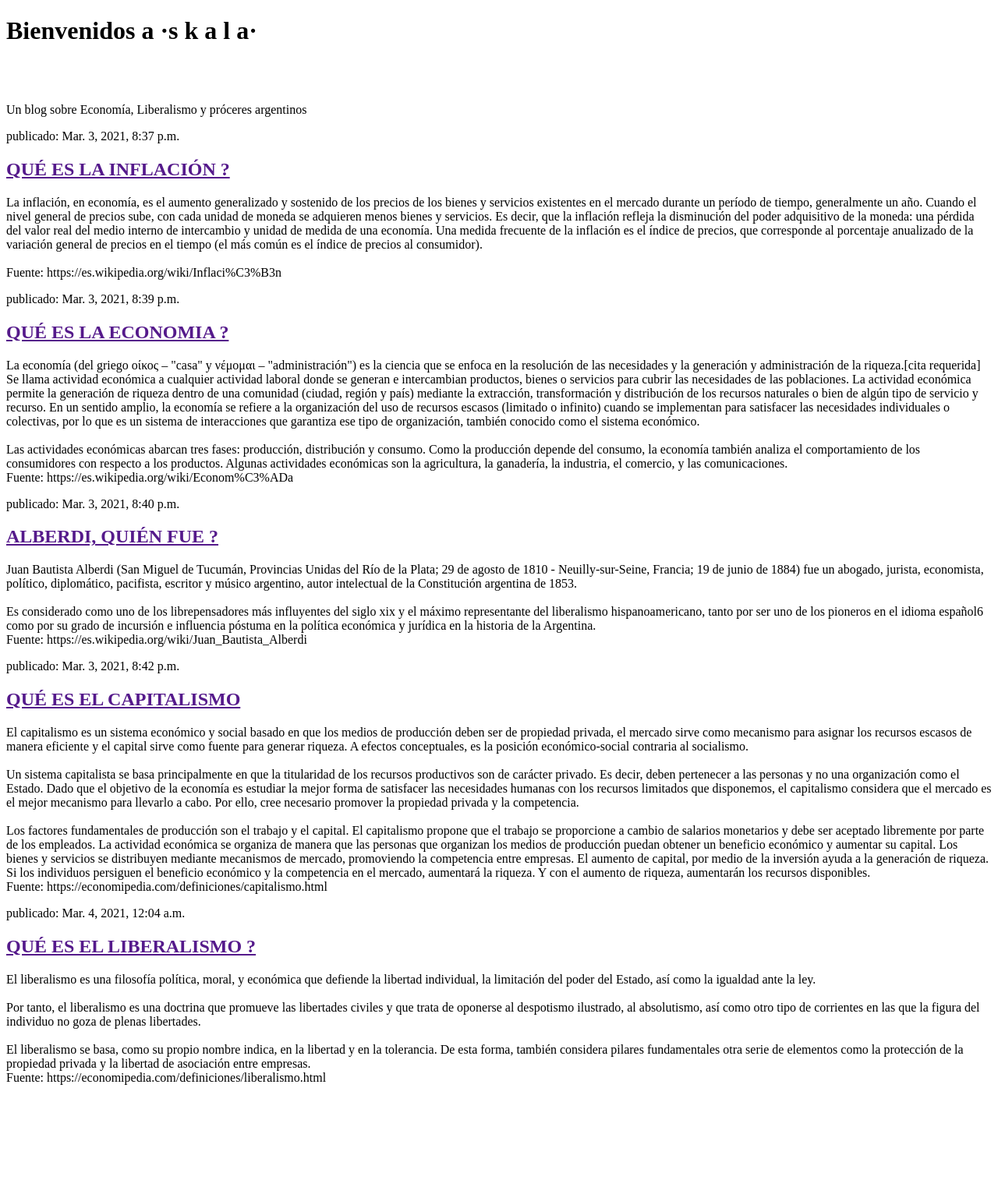
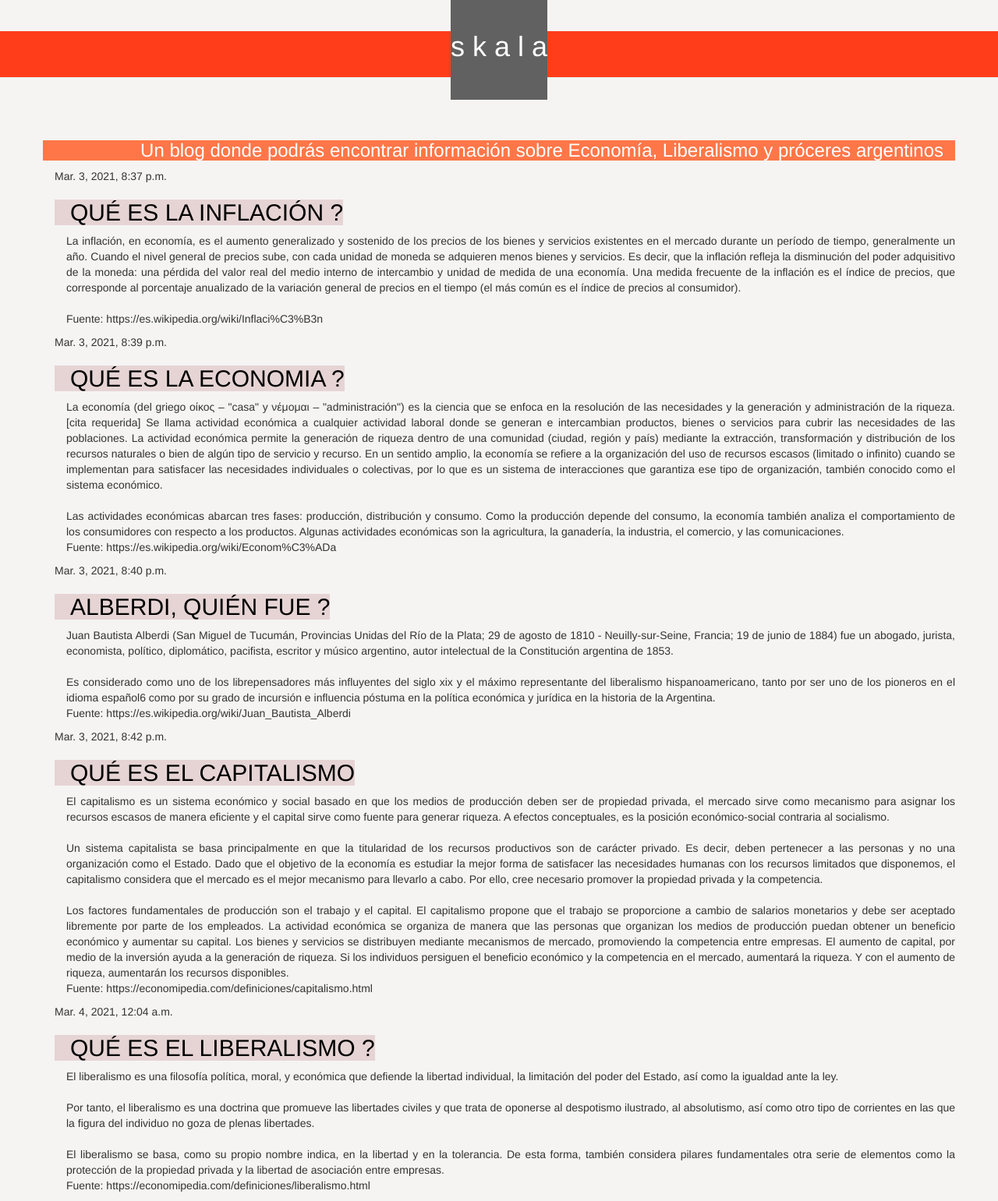
Before and after one commit to Informatorio2021COM05/blog-economico, a Django app: page / in a window 1280 px wide. Shown: the whole page at 78% size. Before the commit the page ends 1392 px from the top, so only its background shows below. Run offline with Django 3.2, Linux system fonts and the light colour scheme; data comes from the database, SQL or seed files in the repository; both versions use the stored data as it was after the commit; some libraries are stand-ins or nearby versions.

Commit message:
actualizacion de archivos

```diff
--- /dev/null
+++ b/blog/static/css/blog.css
@@ -0,0 +1,3 @@
+.subtitulo {
+    background-color: rgb(231, 247, 8);
+}
--- /dev/null
+++ b/blog/templates/blog/base.html
@@ -0,0 +1,34 @@
+{% load static %}
+<!DOCTYPE html>
+<html lang="en">
+<head>
+    <meta charset="UTF-8">
+    <meta http-equiv="X-UA-Compatible" content="IE=edge">
+    <meta name="viewport" content="width=device-width, initial-scale=1.0">
+    <link rel="stylesheet" href="//maxcdn.bootstrapcdn.com/bootstrap/3.2.0/css/bootstrap.min.css">
+    <link rel="stylesheet" href="//maxcdn.bootstrapcdn.com/bootstrap/3.2.0/css/bootstrap-theme.min.css">
+    <link rel="stylesheet" href="{% static '/blog/static/css/blog.css' %}">
+    <link rel="preconnect" href="https://fonts.gstatic.com">
+<link href="https://fonts.googleapis.com/css2?family=Open+Sans:wght@300&display=swap" rel="stylesheet">
+    <title>s k a l a</title>
+</head>
+<body style="background-color: rgba(238, 237, 235, 0.589);">
+    <div class="page-header" style="background-color: rgb(255, 61, 27); text-align: center; " >
+
+        <h1><a href="/" style="color: white; background-color: rgb(97, 97, 97);" class="jumbotron" >s k a l a </a></h1>
+    </div>
+    <div>
+        <br>
+        <br>
+        <h3 class="container" style="text-align: right; background-color: rgb(255, 118, 72); color: white;">Un blog donde podrás encontrar información sobre Economía, Liberalismo y próceres argentinos </h3>
+    </div>
+    <div class="content container">
+        <div class="row">
+            <div class="col-md-8">
+            {% block content %}
+            {% endblock %}
+            </div>
+        </div>
+    </div>
+</body>
+</html>
--- a/blog/templates/blog/post_list.html
+++ b/blog/templates/blog/post_list.html
@@ -1,24 +1,13 @@
-<!DOCTYPE html>
-<html lang="en">
-<head>
-    <meta charset="UTF-8">
-    <meta http-equiv="X-UA-Compatible" content="IE=edge">
-    <meta name="viewport" content="width=device-width, initial-scale=1.0">
-    <title>s k a l a</title>
-</head>
-<body>
-    <div>
-        <h1><strong>Bienvenidos a ·s k a l a· </strong></h1>
-        <br>
-        <br>
-        <p>Un blog sobre Economía, Liberalismo y próceres argentinos</p>
-        {% for post in posts %}
-            <div>
-                <p> publicado: {{ post.published_date }}</p>
-                <h2><a href="">{{ post.title }}</a></h2>
-                <p>{{ post.text|linebreaksbr }}</p>
+{% extends 'blog/base.html' %}
+
+{% block content %}
+    {% for post in posts %}
+        <div class="post">
+            <div class="date">
+                {{ post.published_date }}
             </div>
-        {% endfor %}
-
-</body>
-</html>
+            <h2><a href="{% url 'post_detail' pk=post.pk %}" class="card" style="background-color: rgb(230, 212, 212); color: black; padding-left: 2rem; margin-top: 1rem;">{{ post.title }}</a></h2>
+            <p class="container" style="text-align: justify;">{{ post.text|linebreaksbr }}</p>
+        </div>
+    {% endfor %}
+{% endblock %}
--- a/blog/urls.py
+++ b/blog/urls.py
@@ -3,4 +3,6 @@ from . import views
 
 urlpatterns = [
     path('', views.post_list, name='post_list'),
+    path('post/<int:pk>/', views.post_detail, name='post_detail'),
+
 ]
--- a/blog/views.py
+++ b/blog/views.py
@@ -1,9 +1,15 @@
 from django.shortcuts import render
 from django.utils import timezone
 from .models import Post
+from django.shortcuts import render, get_object_or_404
+
 
 def post_list(request):
     posts = Post.objects.filter(published_date__lte=timezone.now()).order_by('published_date')
     return render(request, 'blog/post_list.html', {'posts': posts})
+def post_detail(request, pk):
+    post = get_object_or_404(Post, pk=pk)
+    return render(request, 'blog/post_detail.html', {'post': post})
+
 
 # Create your views here.
```
Also changed, not shown: blog/templates/blog/post_detail.html (added, +14 -0 lines), db.sqlite3.
